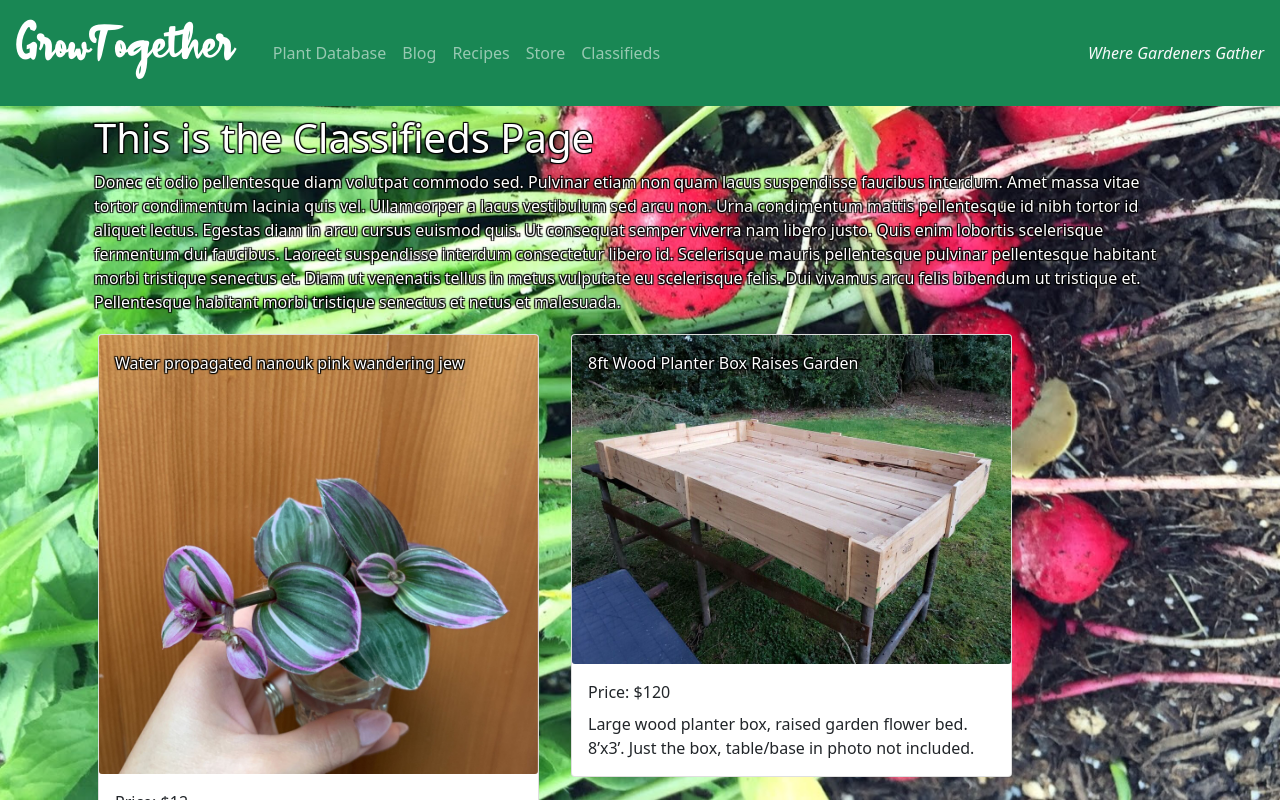
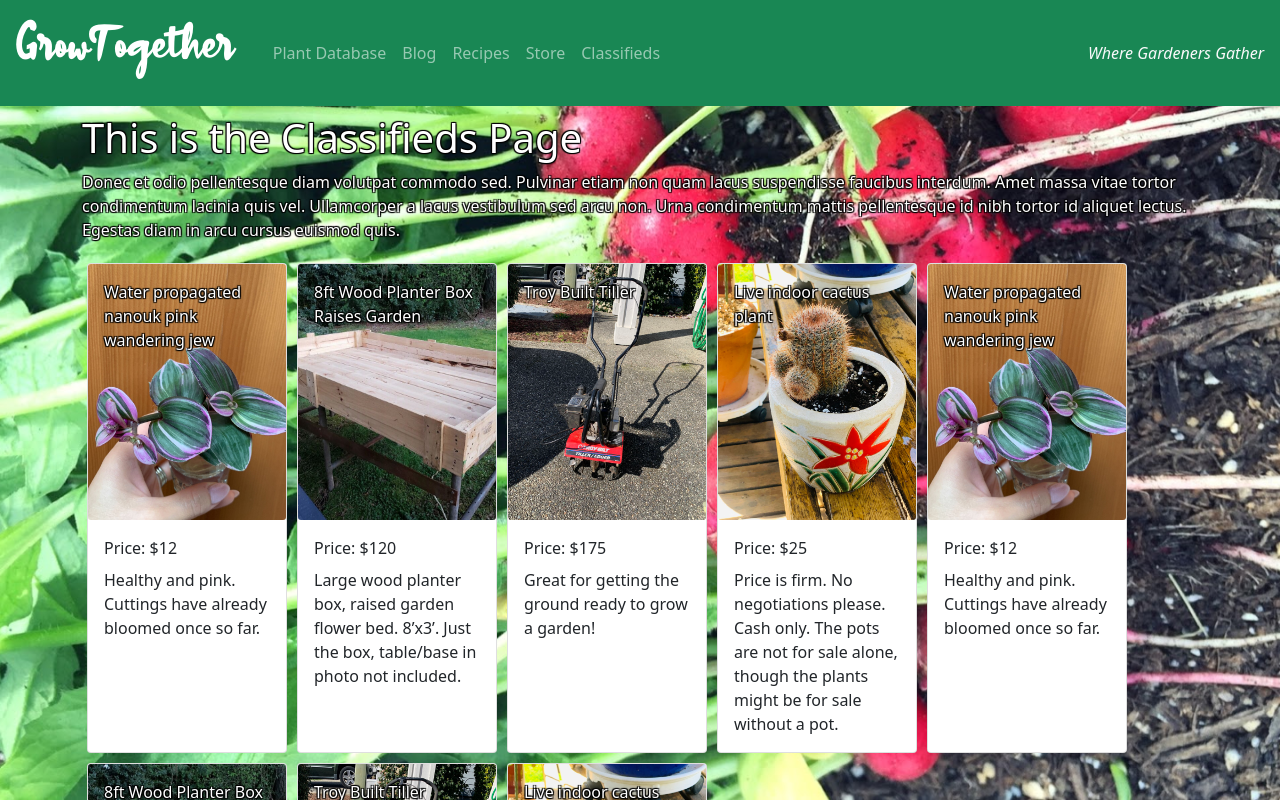
Before and after one commit to ericmtang/nc-garden-project, a React (Create React App) app: page /#/Classifieds in a window 1280 px wide. Shown: the top 800 px of the page. Built offline with nearby package versions, Linux system fonts and the light colour scheme.

Commit message:
misc tweaks

```diff
--- a/src/App.css
+++ b/src/App.css
@@ -1,8 +1,27 @@
 body {
   font-family: "Open Sans", sans-serif;
-  background: transparent;
+
+  background-image: url('./img/bg1.jpg');
+  background-position: center;
+  background-size: cover;
+  background-attachment: fixed;
+  background-repeat: no-repeat;
+
 }
 
-body > #root > div {
-  height: 100vh;
+/*
+body::before {
+  content: "";
+  position: fixed;
+  top: 0px;
+  right: 0px;
+  bottom: 0px;
+  left: 0px;
+  background-color: rgba(255,255,255,0.75);
 }
+*/
+
+.flex-container {
+  display: flex;
+  flex-wrap: wrap;
+}
--- a/src/App.js
+++ b/src/App.js
@@ -18,7 +18,8 @@ function App() {
       backgroundSize: 'cover',
       backgroundAttachment: 'fixed',
       backgroundRepeat: 'no-repeat',
-      minHeight: '100%'
+      //minHeight: '100%',
+      minWidth: '500px'
     }}>
       <HashRouter>
         <NavigationBar />
--- a/src/components/Classifieds.js
+++ b/src/components/Classifieds.js
@@ -6,6 +6,7 @@ import {
   CardText,
   CardBody,
   CardTitle,
+  CardGroup
 } from "reactstrap";
 import { CLASSIFIEDSDATA } from "../shared/classifiedsdata";
 
@@ -15,24 +16,27 @@ const Classifieds = (data) => {
     textShadow:
       "1px 1px 1px #000000, -1px -1px 1px #000000, -1px 1px 1px #000000, 1px -1px 1px #000000",
   };
+  const style2 = {
+    width: "100%",
+    height: "20vw",
+    objectFit: "cover"
+  };
   const classifiedsList = CLASSIFIEDSDATA.map((datas) => {
     return (
-      <div key={datas.id} className="col-md-5 m-1">
-        <Card>
-          <CardImg width="100%" src={datas.image} alt-={datas.name} />
+        <Card key={datas.id} style={{width:"200px", margin: "5px"}}>
+          <CardImg width="100%" style={style2} src={process.env.PUBLIC_URL + datas.image} alt-={datas.name} />
           <CardImgOverlay>
             <CardTitle style={style1}>{datas.name}</CardTitle>
           </CardImgOverlay>
           <CardBody>
             <CardTitle>Price: ${datas.price}</CardTitle>
-            <CardText>{datas.description}</CardText>
+            <CardText >{datas.description}</CardText>
           </CardBody>
         </Card>
-      </div>
     );
   });
   return (
-    <div className="container">
+    <div >
       <div className="row" style={style1}>
         <h1 className="title is-1">This is the Classifieds Page</h1>
         <p>
@@ -40,16 +44,14 @@ const Classifieds = (data) => {
           non quam lacus suspendisse faucibus interdum. Amet massa vitae tortor
           condimentum lacinia quis vel. Ullamcorper a lacus vestibulum sed arcu
           non. Urna condimentum mattis pellentesque id nibh tortor id aliquet
-          lectus. Egestas diam in arcu cursus euismod quis. Ut consequat semper
-          viverra nam libero justo. Quis enim lobortis scelerisque fermentum dui
-          faucibus. Laoreet suspendisse interdum consectetur libero id.
-          Scelerisque mauris pellentesque pulvinar pellentesque habitant morbi
-          tristique senectus et. Diam ut venenatis tellus in metus vulputate eu
-          scelerisque felis. Dui vivamus arcu felis bibendum ut tristique et.
-          Pellentesque habitant morbi tristique senectus et netus et malesuada.
+          lectus. Egestas diam in arcu cursus euismod quis.
         </p>
       </div>
-      <div className="row">{classifiedsList}</div>
+      <div className="flex-container">
+
+        {classifiedsList}
+
+      </div>
     </div>
   );
 };
--- a/src/index.css
+++ b/src/index.css
@@ -18,6 +18,5 @@ body {
 }
 
 code {
-  font-family: source-code-pro, Menlo, Monaco, Consolas, 'Courier New',
-    monospace;
+  font-family: source-code-pro, Menlo, Monaco, Consolas, 'Courier New', monospace;
 }
--- a/src/shared/classifiedsdata.js
+++ b/src/shared/classifiedsdata.js
@@ -2,7 +2,7 @@ export const CLASSIFIEDSDATA = [
     {
         id: 0,
         name: 'Water propagated nanouk pink wandering jew',
-        image: 'assets/images/class1.jpg',
+        image: '/assets/images/class1.jpg',
         price: 12,
         description: "Healthy and pink. Cuttings have already bloomed once so far.",
         comments: []
@@ -10,7 +10,7 @@ export const CLASSIFIEDSDATA = [
     {
         id: 1,
         name:'8ft Wood Planter Box Raises Garden',
-        image: 'assets/images/class2.jpg',
+        image: '/assets/images/class2.jpg',
         price: 120,
         description: "Large wood planter box, raised garden flower bed. 8’x3’. Just the box, table/base in photo not included.",
         comments: []
@@ -18,7 +18,7 @@ export const CLASSIFIEDSDATA = [
     {
         id: 2,
         name:'Troy Built Tiller',
-        image: 'assets/images/class3.jpg',
+        image: '/assets/images/class3.jpg',
         price: 175,
         description: "Great for getting the ground ready to grow a garden!",
         comments: []
@@ -26,7 +26,39 @@ export const CLASSIFIEDSDATA = [
     {
         id: 3,
         name:'Live indoor cactus plant',
-        image: 'assets/images/class4.jpg',
+        image: '/assets/images/class4.jpg',
+        price: 25,
+        description: "Price is firm. No negotiations please. Cash only. The pots are not for sale alone, though the plants might be for sale without a pot.",
+        comments: []
+    },
+    {
+        id: 4,
+        name: 'Water propagated nanouk pink wandering jew',
+        image: '/assets/images/class1.jpg',
+        price: 12,
+        description: "Healthy and pink. Cuttings have already bloomed once so far.",
+        comments: []
+    },
+    {
+        id: 5,
+        name:'8ft Wood Planter Box Raises Garden',
+        image: '/assets/images/class2.jpg',
+        price: 120,
+        description: "Large wood planter box, raised garden flower bed. 8’x3’. Just the box, table/base in photo not included.",
+        comments: []
+    },
+    {
+        id: 6,
+        name:'Troy Built Tiller',
+        image: '/assets/images/class3.jpg',
+        price: 175,
+        description: "Great for getting the ground ready to grow a garden!",
+        comments: []
+    },
+    {
+        id: 7,
+        name:'Live indoor cactus plant',
+        image: '/assets/images/class4.jpg',
         price: 25,
         description: "Price is firm. No negotiations please. Cash only. The pots are not for sale alone, though the plants might be for sale without a pot.",
         comments: []
```
